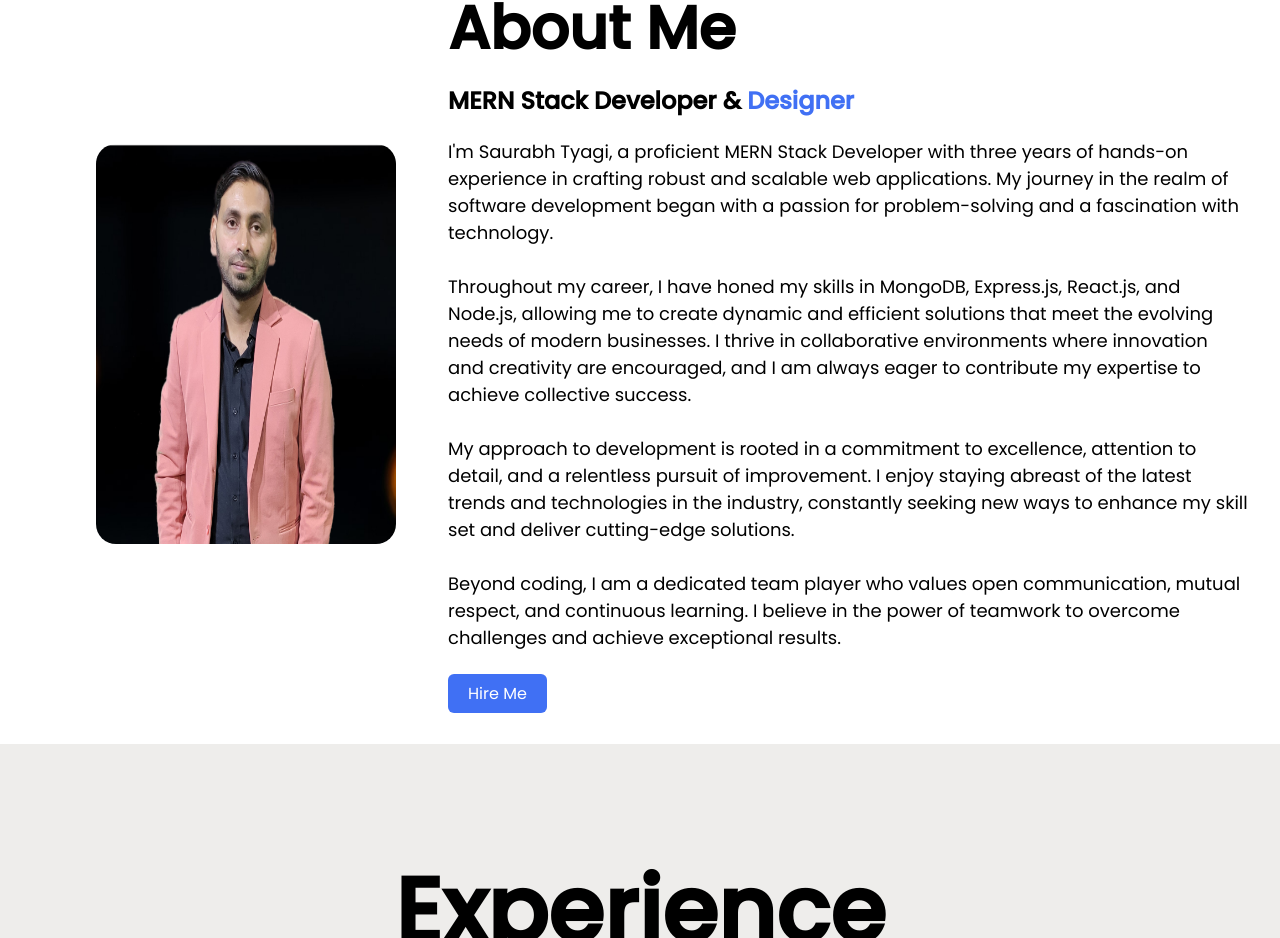
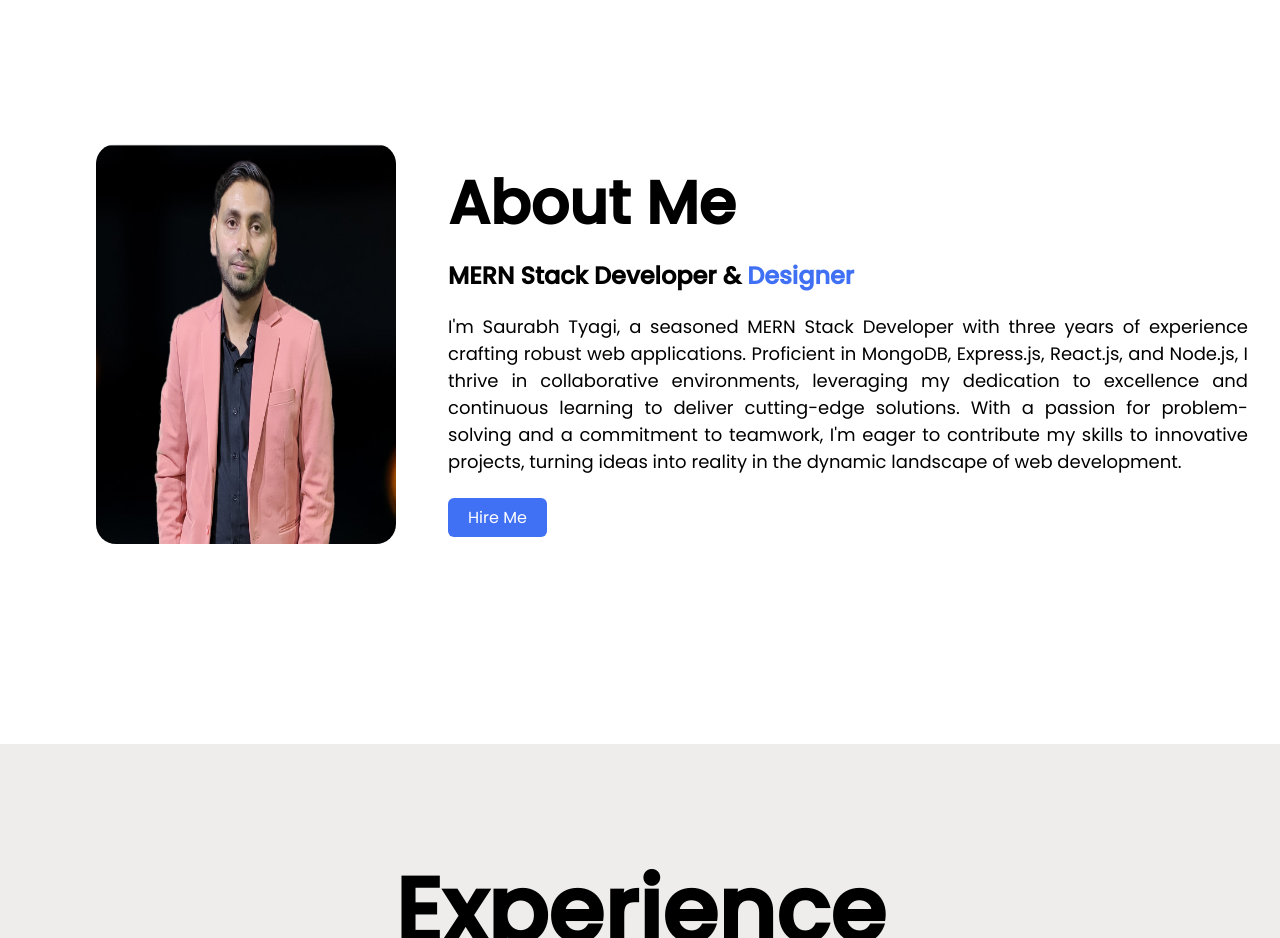
Before and after one commit to SAURABHTY01/personal-portfolio, a React (Create React App) app: page / in a window 1280 px wide. Shown: the part 856-1794 px from the top of the page. Built offline with nearby package versions, Linux system fonts and the light colour scheme.

Commit message:
initial commit

```diff
--- a/src/pages/About.js
+++ b/src/pages/About.js
@@ -11,7 +11,7 @@ const About = () => {
           MERN Stack Developer & <span>Designer</span>
         </h5>
         <p>
-          I'm Saurabh Tyagi, a proficient MERN Stack Developer with three years
+          {/* I'm Saurabh Tyagi, a proficient MERN Stack Developer with three years
           of hands-on experience in crafting robust and scalable web
           applications. My journey in the realm of software development began
           with a passion for problem-solving and a fascination with technology.
@@ -35,7 +35,8 @@ const About = () => {
           Beyond
           coding, I am a dedicated team player who values open communication,
           mutual respect, and continuous learning. I believe in the power of
-          teamwork to overcome challenges and achieve exceptional results.
+          teamwork to overcome challenges and achieve exceptional results. */}
+          I'm Saurabh Tyagi, a seasoned MERN Stack Developer with three years of experience crafting robust web applications. Proficient in MongoDB, Express.js, React.js, and Node.js, I thrive in collaborative environments, leveraging my dedication to excellence and continuous learning to deliver cutting-edge solutions. With a passion for problem-solving and a commitment to teamwork, I'm eager to contribute my skills to innovative projects, turning ideas into reality in the dynamic landscape of web development.
         </p>
         <div class="data">
           <a href="hire" class="hire">
--- a/src/style/main.css
+++ b/src/style/main.css
@@ -538,6 +538,8 @@ span {
 .text p {
   font-size: 16px;
   line-height: 1.5;
+  text-align: justify;
+  text-justify: inter-word;
 }
 
 .data {
```
